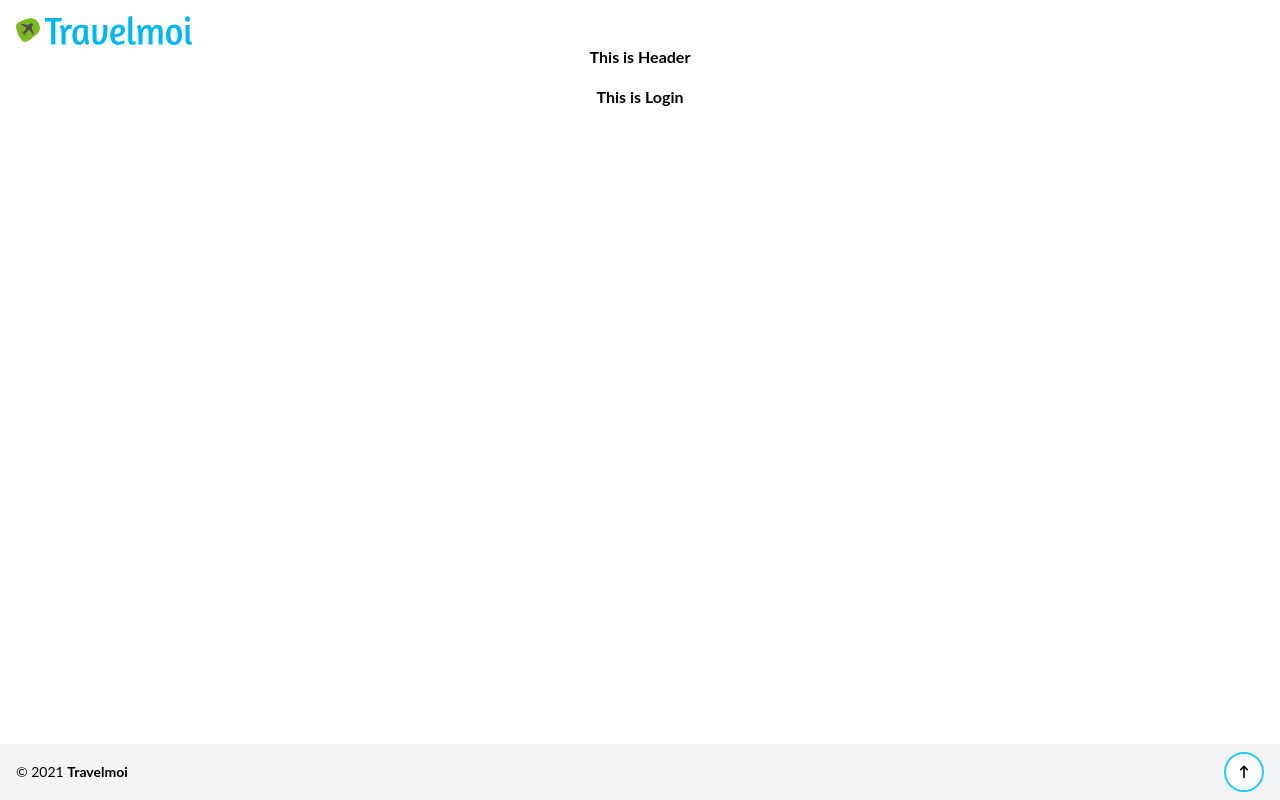
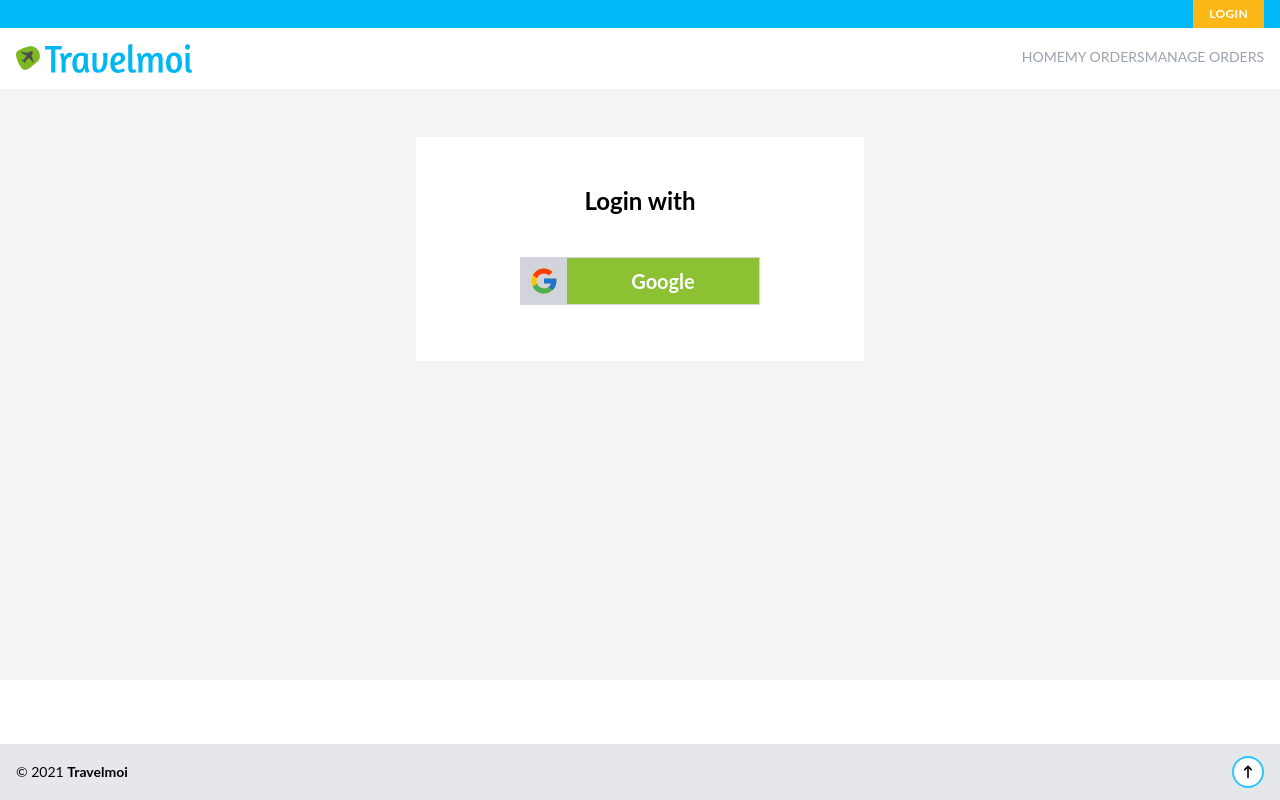
Before and after one commit to FazleRabbiRana/travelmoi-react-client-side, a React (Create React App) app: page /login in a window 1280 px wide. Built offline with nearby package versions, Linux system fonts and the light colour scheme; no server answers.

Commit message:
google sign in added

```diff
--- a/src/App.css
+++ b/src/App.css
@@ -2,9 +2,8 @@
   display: flex;
   flex-direction: column;
   min-height: 100vh;
-  text-align: center;
 }
 
-.App > .navbar + * {
+.App > .main-header + * {
   flex: 1 1 auto;
 }
--- a/src/App.js
+++ b/src/App.js
@@ -1,8 +1,10 @@
 import { Route, Switch } from 'react-router-dom';
 import './App.css';
+import MyAuthProvider from './contexts/MyAuthProvider';
 import Home from './pages/Home/Home/Home';
 import Login from './pages/Login/Login/Login';
 import ManageOrders from './pages/ManageOrders/ManageOrders';
+import MyOrders from './pages/MyOrders/MyOrders';
 import NotFound from './pages/NotFound/NotFound';
 import Footer from './pages/Shared/Footer/Footer';
 import Header from './pages/Shared/Header/Header';
@@ -10,6 +12,7 @@
 function App() {
   return (
     <div className="App">
+      <MyAuthProvider>
         <Header />
         <main>
           <Switch>
@@ -22,6 +25,9 @@
             <Route path='/login'>
               <Login />
             </Route>
+            <Route path='/my-orders'>
+              <MyOrders />
+            </Route>
             <Route path='/manage-orders'>
               <ManageOrders />
             </Route>
@@ -31,6 +37,7 @@
           </Switch>
         </main>
         <Footer />
+      </MyAuthProvider>
     </div>
   );
 }
--- /dev/null
+++ b/src/contexts/MyAuthProvider.js
@@ -0,0 +1,16 @@
+import React, { createContext } from 'react';
+import useFirebase from '../hooks/useFirebase';
+
+export const MyAuthContexts = createContext();
+
+const MyAuthProvider = ({ children }) => {
+	const authContexts = useFirebase();
+
+	return (
+		<MyAuthContexts.Provider value={authContexts}>
+			{children}
+		</MyAuthContexts.Provider>
+	);
+};
+
+export default MyAuthProvider;
--- /dev/null
+++ b/src/hooks/useFirebase.js
@@ -0,0 +1,66 @@
+import { useEffect, useState } from "react";
+import { getAuth, signInWithPopup, GoogleAuthProvider, signOut, onAuthStateChanged  } from "firebase/auth";
+import initializeFirebase from "../firebase/firebase.init";
+
+initializeFirebase();
+
+const useFirebase = () => {
+	const [user, setUser] = useState({});
+	const [isLoading, setIsLoading] = useState(true);
+	const [offCanvasOpen, setOffCanvasOpen] = useState(false);
+
+	const auth = getAuth();
+	const googleProvider = new GoogleAuthProvider();
+
+	// handle sign in using google
+	const signInUsingGoogle = () => {
+		return signInWithPopup(auth, googleProvider);
+	}
+
+	// observe user auth status
+	useEffect(() => {
+		const unsubscribed = onAuthStateChanged(auth, user => {
+			if (user) {
+				setUser(user);
+			} else {
+				setUser({});
+			}
+			setIsLoading(false);
+		});
+		return () => unsubscribed;
+	}, []);
+
+	// logout function
+	const logOut = () => {
+		setIsLoading(true);
+		signOut(auth)
+			.then(() => {
+				setUser({});
+			})
+			.catch(error => {
+				console.log(error);
+			})
+			.finally(() => {
+				setIsLoading(false);
+			});
+	};
+
+	// handle offCanvas toggle
+	const handleOffCanvasToggle = () => {
+		setOffCanvasOpen(!offCanvasOpen);
+	}
+
+	return {
+		signInUsingGoogle,
+		logOut,
+		setUser,
+		user,
+		setIsLoading,
+		isLoading,
+		handleOffCanvasToggle,
+		setOffCanvasOpen,
+		offCanvasOpen,
+	}
+}
+
+export default useFirebase;
--- /dev/null
+++ b/src/hooks/useMyAuthContexts.js
@@ -0,0 +1,8 @@
+const { useContext } = require("react")
+const { MyAuthContexts } = require("../contexts/MyAuthProvider")
+
+const useMyAuthContexts = () => {
+	return useContext(MyAuthContexts);
+}
+
+export default useMyAuthContexts;
--- a/src/index.css
+++ b/src/index.css
@@ -18,7 +18,7 @@
   }
 
   body {
-    @apply font-my-primary overflow-x-hidden;
+    @apply bg-gray-100 font-my-primary overflow-x-hidden;
     -webkit-tap-highlight-color: transparent;
   }
 
@@ -26,26 +26,30 @@
     @apply font-bold;
   }
 
-  .btn-regular {
-    @apply inline-block cursor-pointer text-center uppercase py-2 px-4 font-bold text-xs leading-none text-white bg-my-secondary hover:bg-my-secondary-dark;
-  }
-
   .logo {
     @apply inline-block w-40 md:w-44;
   }
 
-  .login-popup-wrapper {
-    @apply fixed inset-0 bg-gray-800 bg-opacity-70 z-50 flex items-center opacity-0 invisible pointer-events-none;
+  .mobile-menu-toggler {
+    @apply lg:hidden inline-block cursor-pointer h-full w-14 md:w-16 shadow bg-my-secondary duration-300 hover:bg-my-secondary-dark text-white absolute top-0 right-0 z-40;
   }
-  .login-popup-wrapper-active {
-    @apply fixed inset-0 bg-gray-800 bg-opacity-70 z-50 flex items-center opacity-100 visible pointer-events-auto;
+
+  .btn-regular {
+    @apply inline-block cursor-pointer text-center uppercase py-2 px-4 font-bold text-xs leading-none text-white bg-my-secondary duration-300 hover:bg-my-secondary-dark;
   }
-  .login-popup-inner {
-    @apply relative text-center bg-white max-w-clear sm:max-w-md mx-auto pt-10 pb-8 px-4 md:px-8 rounded-lg transform duration-500 -translate-y-full;
+
+  .btn-topbar {
+    @apply inline-block cursor-pointer text-center uppercase py-2 px-3 md:px-4 font-bold text-xs leading-none tracking-wide text-white bg-transparent duration-300 hover:bg-my-yellow;
   }
-  .login-popup-inner-active {
-    @apply relative text-center bg-white max-w-clear sm:max-w-md mx-auto pt-10 pb-8 px-4 md:px-8 rounded-lg transform duration-500 translate-y-0;
+
+  .main-menu-wrapper {
+    @apply bg-my-yellow lg:bg-transparent text-white lg:text-gray-400 px-4 lg:p-0 h-screen lg:h-auto w-60 lg:w-auto fixed lg:static top-0 left-0 z-30 transform lg:transform-none duration-300 -translate-x-full;
   }
+
+  .nav-link {
+    @apply inline-block uppercase font-bold lg:font-normal lg:text-sm duration-300 transform hover:translate-x-4 lg:hover:translate-x-0;
+  }
+
 }
 
 /* code {
--- a/src/pages/Login/Login/Login.js
+++ b/src/pages/Login/Login/Login.js
@@ -1,10 +1,51 @@
 import React from 'react';
+import useMyAuthContexts from '../../../hooks/useMyAuthContexts';
+import { FcGoogle } from 'react-icons/fc';
+import { useLocation, useHistory } from 'react-router-dom';
 
 const Login = () => {
+	const { setIsLoading, signInUsingGoogle, setUser, user } = useMyAuthContexts();
+
+	const location = useLocation();
+	const history = useHistory();
+	const redirect_uri = location.state?.from || '/home';
+
+	// handle google sign in
+	const handleGoogleSignIn = () => {
+		setIsLoading(true);
+		signInUsingGoogle()
+			.then(result => {
+				console.log(result.user);
+				setUser(result.user);
+				history.push(redirect_uri);
+			})
+			.catch(error => {
+				console.log(error);
+			})
+			.finally(() => {
+				setIsLoading(false);
+			});
+	}
+
 	return (
-		<div>
-			<h2>This is Login</h2>
-		</div>
+		<section className="py-10 lg:py-12">
+			<div className="max-w-clear sm:max-w-sm md:max-w-md mx-auto bg-white text-center px-4 py-10 lg:py-12">
+				<h2 className="text-2xl">Login with</h2>
+				<div className="mt-10 mb-2">
+					<button
+						onClick={handleGoogleSignIn}
+						className="w-60 max-w-clear mx-auto border border-gray-300 bg-my-secondary text-white hover:bg-my-secondary-dark flex items-center"
+					>
+						<span className="flex-shrink-0 inline-block px-2 py-2 bg-gray-300 text-3xl">
+							<FcGoogle />
+						</span>
+						<span className="flex-auto text-center text-xl font-bold">
+							Google
+						</span>
+					</button>
+				</div>
+			</div>
+		</section>
 	);
 };
 
--- /dev/null
+++ b/src/pages/MyOrders/MyOrders.js
@@ -0,0 +1,11 @@
+import React from 'react';
+
+const MyOrders = () => {
+	return (
+		<div>
+			<h2>My Orders</h2>
+		</div>
+	);
+};
+
+export default MyOrders;
--- a/src/pages/Shared/Footer/Footer.js
+++ b/src/pages/Shared/Footer/Footer.js
@@ -6,16 +6,16 @@
 	const fullYear = today.getFullYear();
 
 	return (
-		<footer>
-			<div className="container">
+		<footer className="bg-white">
+			<div className="container py-8">
 
 			</div>
-			<div className="bg-gray-100 py-2">
+			<div className="bg-gray-200 py-3">
 					<div className="container flex items-center justify-between">
 						<p className="text-sm">
 							&copy; {fullYear} <span className="font-bold">Travelmoi</span>
 						</p>
-						<button className="flex-shrink-0 w-10 h-10 rounded-full text-center bg-white border-2 border-my-primary-light duration-300 hover:border-my-primary-dark">
+						<button className="flex-shrink-0 w-8 h-8 rounded-full text-center bg-white border-2 border-my-primary-light duration-300 hover:border-my-primary-dark">
 							<HiArrowNarrowUp className="mx-auto" />
 						</button>
 					</div>
--- a/src/pages/Shared/Header/Header.js
+++ b/src/pages/Shared/Header/Header.js
@@ -1,18 +1,100 @@
 import React from 'react';
-import { Link } from 'react-router-dom';
+import { Link, NavLink } from 'react-router-dom';
+import useMyAuthContexts from '../../../hooks/useMyAuthContexts';
 import logo from '../../../logo.svg';
+import { HiMenuAlt1 } from 'react-icons/hi';
+import { HiX } from 'react-icons/hi';
 
 const Header = () => {
+	const { user, logOut, handleOffCanvasToggle, offCanvasOpen } = useMyAuthContexts();
+
+	// topbar nav link active color
+	const topbarLinkActiveStyle = {
+		backgroundColor: 'var(--clr-yellow)',
+	};
+
+	// main nav link active color
+	const navLinkActiveStyle = {
+		color: 'var(--clr-primary-dark)',
+	}
+
 	return (
-		<header className="navbar py-3 md:py-4">
-			<div className="container flex items-center justify-between">
-				<div className="logo-wrapper">
-					<Link to='/home' className="block">
-						<img src={logo} alt="Travelmoi site logo" className="logo" />
-					</Link>
+		<header className="main-header bg-white">
+			<div className="topbar bg-my-primary text-white">
+				<div className="container flex flex-nowrap justify-end items-center">
+					{!user.email ? (
+						<NavLink
+							to="/login"
+							activeStyle={topbarLinkActiveStyle}
+							className="btn-topbar"
+						>
+							Login
+						</NavLink>
+					) : (
+						<>
+							<div className="p-2 uppercase font-bold text-xs leading-none tracking-wide">
+								<span className="text-gray-200">{user.displayName}</span>
+							</div>
+							<button
+								onClick={logOut}
+								className="btn-topbar"
+							>
+								Logout
+							</button>
+						</>
+					)}
 				</div>
 			</div>
-			<h1>This is Header</h1>
+			<nav className="navbar relative">
+				<div className="container py-3 md:py-4 flex flex-nowrap justify-between">
+					<div className="logo-wrapper">
+						<Link to="/home" className="block">
+							<img src={logo} alt="Travelmoi site logo" className="logo" />
+						</Link>
+					</div>
+					<div className={`main-menu-wrapper ${offCanvasOpen && '-translate-x-0'}`}>
+						<ul className="main-menu space-y-4 lg:space-y-0 lg:flex items-center justify-end">
+							<li>
+								<NavLink
+									to="/home"
+									activeStyle={navLinkActiveStyle}
+									className="nav-link"
+								>
+									Home
+								</NavLink>
+							</li>
+							<li>
+								<NavLink
+									to="/my-orders"
+									activeStyle={navLinkActiveStyle}
+									className="nav-link"
+								>
+									My Orders
+								</NavLink>
+							</li>
+							<li>
+								<NavLink
+									to="/manage-orders"
+									activeStyle={navLinkActiveStyle}
+									className="nav-link"
+								>
+									Manage Orders
+								</NavLink>
+							</li>
+						</ul>
+					</div>
+				</div>
+				<button
+					onClick={handleOffCanvasToggle}
+					className="mobile-menu-toggler z-40"
+				>
+					{offCanvasOpen === false ? (
+						<HiMenuAlt1 className="mx-auto text-3xl md:text-4xl transform -rotate-180" />
+					) : (
+						<HiX className="mx-auto text-3xl md:text-4xl" />
+					)}
+				</button>
+			</nav>
 		</header>
 	);
 };
--- a/tailwind.config.js
+++ b/tailwind.config.js
@@ -25,6 +25,9 @@
       },
       maxWidth: {
         'clear': 'calc(100% - 2rem)',
+      },
+      letterSpacing: {
+        'tiny': '1px',
       },
 		},
   },
```
Lines whose indentation alone changed are shown as unchanged.
